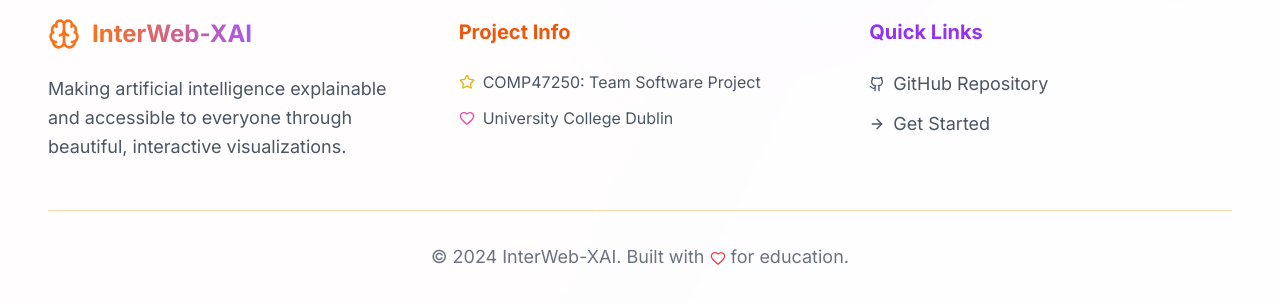
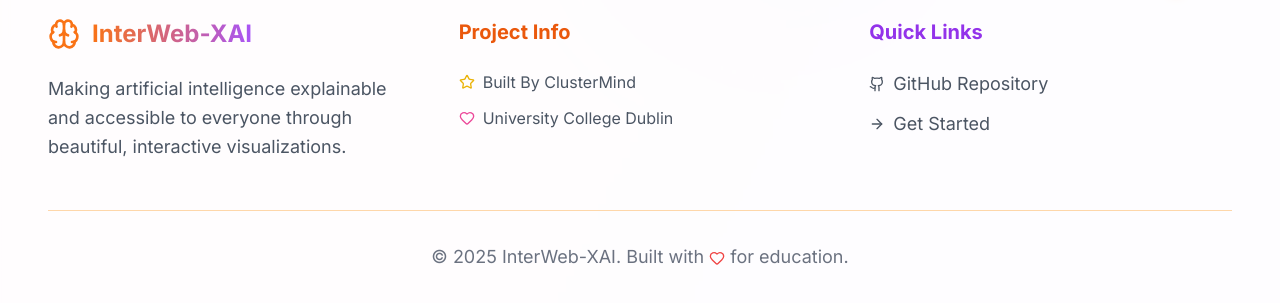
Before and after one commit to surendrasinghsodha/interactive-xai-platform, a Next.js app in the folder interactivexaiweb/: page / in a window 1280 px wide. Shown: the part 2364-2667 px from the top of the page. Built offline with nearby package versions, Linux system fonts and the light colour scheme.

Commit message:
minor changes in home page

```diff
--- a/interactivexaiweb/app/page.tsx
+++ b/interactivexaiweb/app/page.tsx
@@ -486,7 +486,7 @@ export default function HomePage() {
               <ul className="space-y-3 text-gray-600">
                 <li className="flex items-center">
                   <Star className="mr-2 h-4 w-4 text-yellow-500" />
-                  COMP47250: Team Software Project
+                  Built By ClusterMind
                 </li>
                 <li className="flex items-center">
                   <Heart className="mr-2 h-4 w-4 text-pink-500" />
@@ -520,7 +520,7 @@ export default function HomePage() {
           </div>
           <div className="border-t border-orange-200 mt-12 pt-8 text-center text-gray-500">
             <p className="text-lg">
-              &copy; 2024 InterWeb-XAI. Built with{" "}
+              &copy; 2025 InterWeb-XAI. Built with{" "}
               <Heart className="inline h-4 w-4 text-red-500 animate-bounce-gentle" /> for education.
             </p>
           </div>
```
